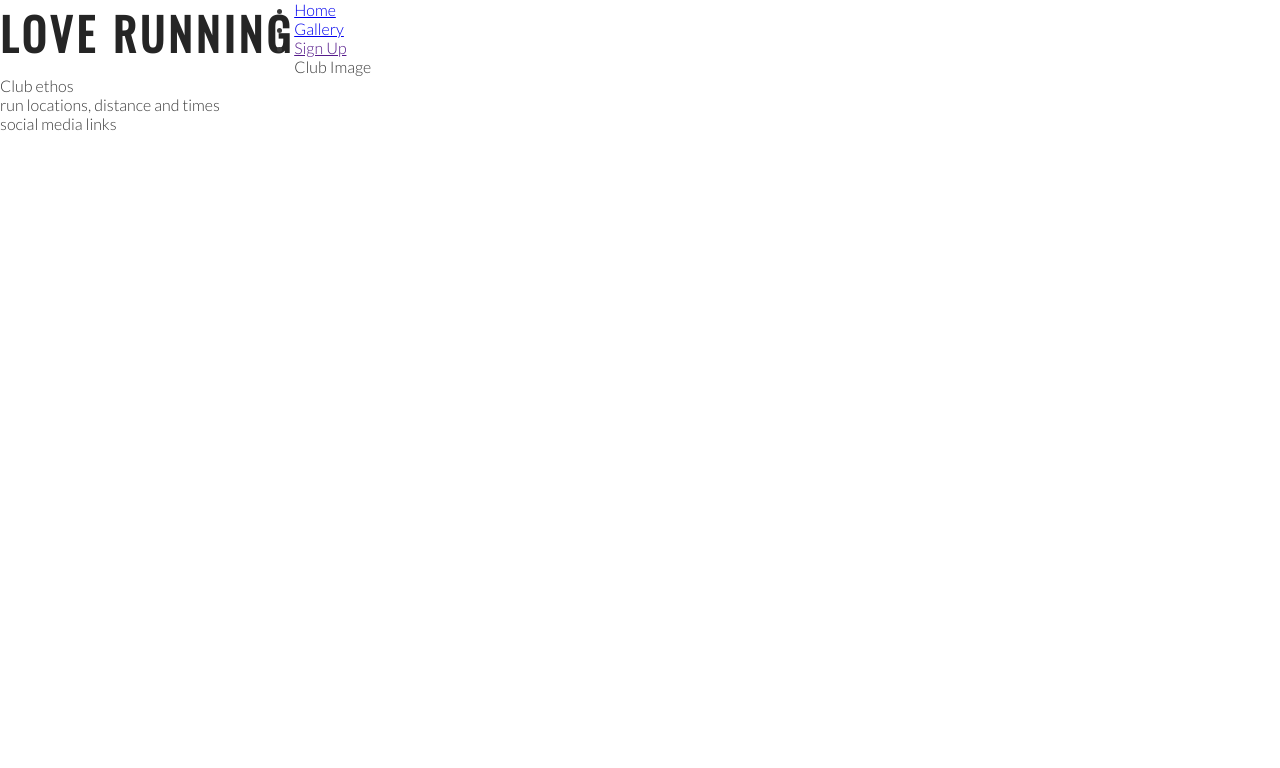
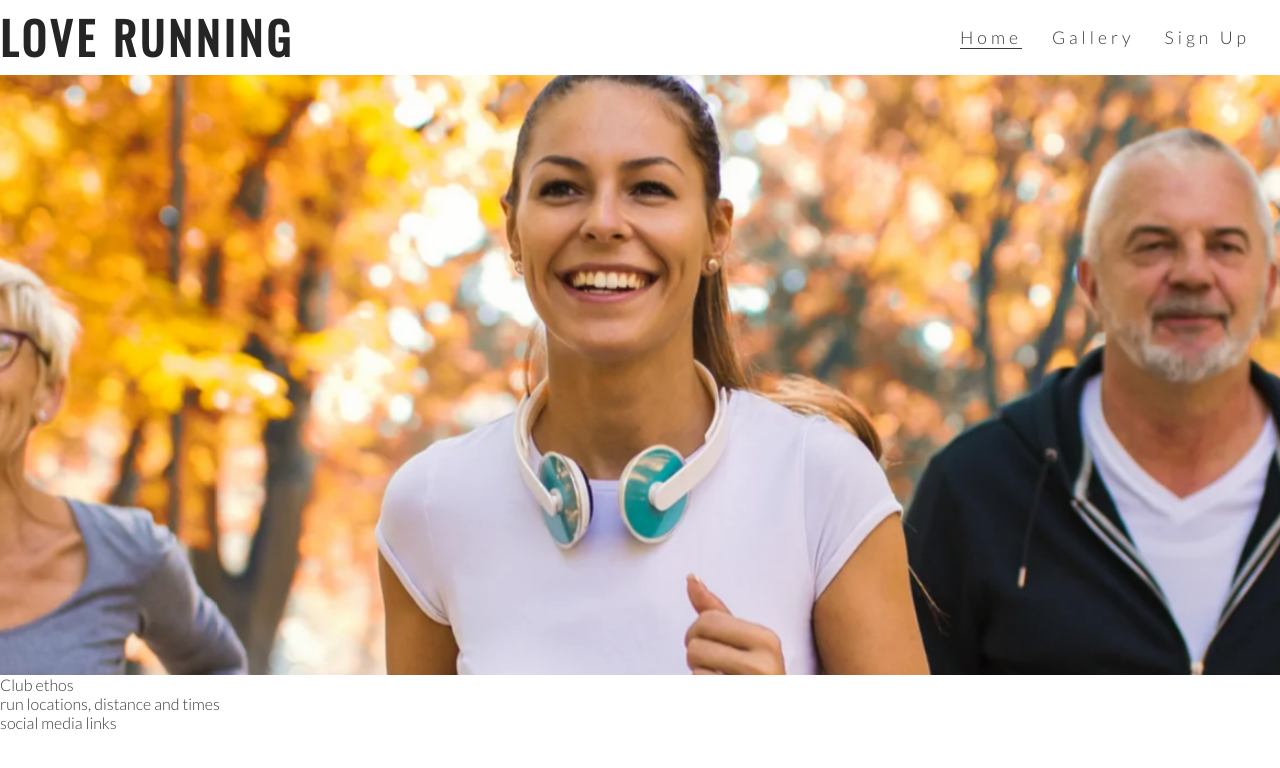
Before and after one commit to KateEllen/love-running, a plain HTML site: page index.html in a window 1280 px wide. Drawn offline with nearby package versions, Linux system fonts and the light colour scheme.

Commit message:
Add hero image and animation for zoom

```diff
--- a/assets/css/style.css
+++ b/assets/css/style.css
@@ -27,3 +27,67 @@
     font-size: 280%;
 
 }
+
+/* navigation links */
+
+#menu {
+    font-size: 110%;
+    letter-spacing:4px;
+}
+
+#menu, #logo {
+    line-height: 75px;
+}
+
+#menu li {
+
+    float: right;
+    list-style-type: none;
+    margin-right: 30px;
+}
+
+#menu a {
+
+    text-decoration: none;
+    color: inherit;
+
+}
+
+#menu a:hover {
+    border-bottom: 1px solid #3a3a3a;
+}
+
+.active {
+    border-bottom: 1px solid #3a3a3a;
+}
+
+/* hero image */
+
+#hero-image {
+    height: 600px;
+    width: 100%;
+    background: url(../images/hero-image.webp) no-repeat center center;
+    /* animates zoom effect on loading page*/
+    animation-name:hero-zoom;
+    animation-duration: 5s;
+    animation-fill-mode: forwards;
+}
+
+
+
+#hero-outer{
+    height: 600px;
+    width: 100%;
+    overflow: hidden;
+}
+
+/* creates the level of zoom for hero image*/
+@keyframes hero-zoom {
+    from {
+        transform:scale(1);
+    }
+    to {
+        transform:scale(1.1);
+    }
+
+}
--- a/index.html
+++ b/index.html
@@ -16,24 +16,26 @@
         <h1 id="logo">Love Running</h1>
        </a>
        <nav>
-           <ul>
-               <li>
-               <a href="index.html">Home</a>
-           </li>
+           <ul id="menu">
+
+            <li>
+                <a href="">Sign Up</a>
+            </li>
+
            <li>
                <a href="#">Gallery</a>
            </li>
-            <li>
-                <a href="">Sign Up</a>
-            </li>
+           <li>
+            <a href="index.html" class="active">Home</a>
+        </li>
         </ul>
 
        </nav>
 
    </header>
 
-   <section>
-       Club Image
+   <section id="hero-outer">
+      <div id="hero-image"></div>
     </section>
    <section>
        Club ethos
```
Also changed, not shown: assets/images/hero-image.webp (added).
